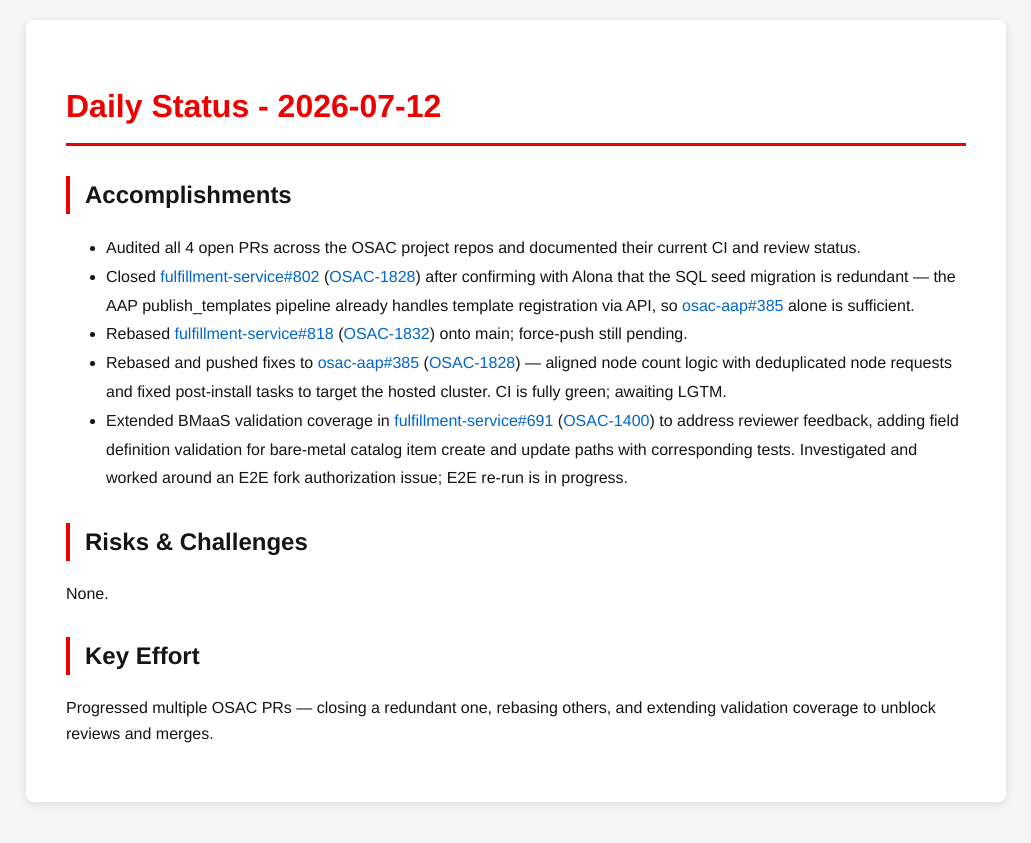
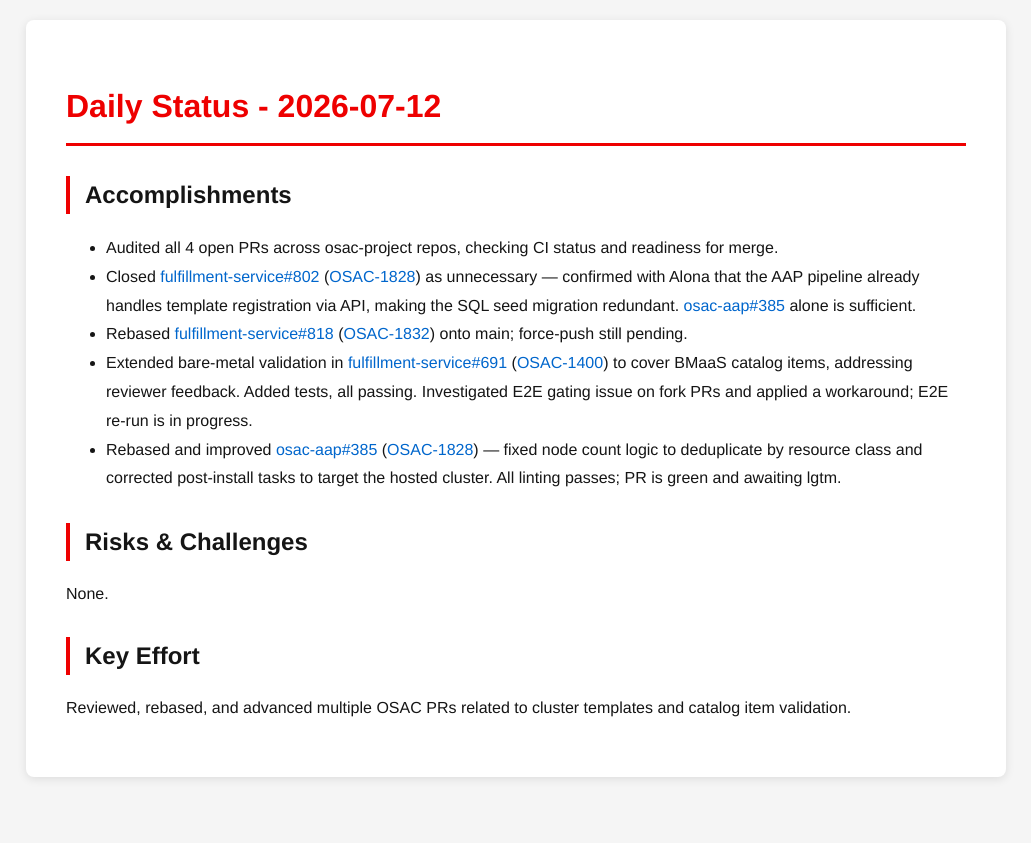
Before and after one commit to tzvatot/daily-status, a Jekyll site: the page built from 2026-07-12.md, in a window 1280 px wide. Shown: the top 843 px of the page, without its empty margins (124-1155 px from the left). Built offline with Jekyll 4.4.1, drawn with Linux system fonts in a browser that asks for light colours.

Commit message:
Daily status update - 2026-07-12

```diff
--- a/2026-07-12.md
+++ b/2026-07-12.md
@@ -7,14 +7,17 @@
 # Daily Status - 2026-07-12
 
 ## Accomplishments
-- Audited all 4 open PRs across the OSAC project repos and documented their current CI and review status.
-- Closed [fulfillment-service#802](https://github.com/osac-project/fulfillment-service/pull/802) ([OSAC-1828](https://redhat.atlassian.net/browse/OSAC-1828)) after confirming with Alona that the SQL seed migration is redundant — the AAP publish_templates pipeline already handles template registration via API, so [osac-aap#385](https://github.com/osac-project/osac-aap/pull/385) alone is sufficient.
+
+- Audited all 4 open PRs across osac-project repos, checking CI status and readiness for merge.
+- Closed [fulfillment-service#802](https://github.com/osac-project/fulfillment-service/pull/802) ([OSAC-1828](https://redhat.atlassian.net/browse/OSAC-1828)) as unnecessary — confirmed with Alona that the AAP pipeline already handles template registration via API, making the SQL seed migration redundant. [osac-aap#385](https://github.com/osac-project/osac-aap/pull/385) alone is sufficient.
 - Rebased [fulfillment-service#818](https://github.com/osac-project/fulfillment-service/pull/818) ([OSAC-1832](https://redhat.atlassian.net/browse/OSAC-1832)) onto main; force-push still pending.
-- Rebased and pushed fixes to [osac-aap#385](https://github.com/osac-project/osac-aap/pull/385) ([OSAC-1828](https://redhat.atlassian.net/browse/OSAC-1828)) — aligned node count logic with deduplicated node requests and fixed post-install tasks to target the hosted cluster. CI is fully green; awaiting LGTM.
-- Extended BMaaS validation coverage in [fulfillment-service#691](https://github.com/osac-project/fulfillment-service/pull/691) ([OSAC-1400](https://redhat.atlassian.net/browse/OSAC-1400)) to address reviewer feedback, adding field definition validation for bare-metal catalog item create and update paths with corresponding tests. Investigated and worked around an E2E fork authorization issue; E2E re-run is in progress.
+- Extended bare-metal validation in [fulfillment-service#691](https://github.com/osac-project/fulfillment-service/pull/691) ([OSAC-1400](https://redhat.atlassian.net/browse/OSAC-1400)) to cover BMaaS catalog items, addressing reviewer feedback. Added tests, all passing. Investigated E2E gating issue on fork PRs and applied a workaround; E2E re-run is in progress.
+- Rebased and improved [osac-aap#385](https://github.com/osac-project/osac-aap/pull/385) ([OSAC-1828](https://redhat.atlassian.net/browse/OSAC-1828)) — fixed node count logic to deduplicate by resource class and corrected post-install tasks to target the hosted cluster. All linting passes; PR is green and awaiting lgtm.
 
 ## Risks & Challenges
+
 None.
 
 ## Key Effort
-Progressed multiple OSAC PRs — closing a redundant one, rebasing others, and extending validation coverage to unblock reviews and merges.
+
+Reviewed, rebased, and advanced multiple OSAC PRs related to cluster templates and catalog item validation.
```
